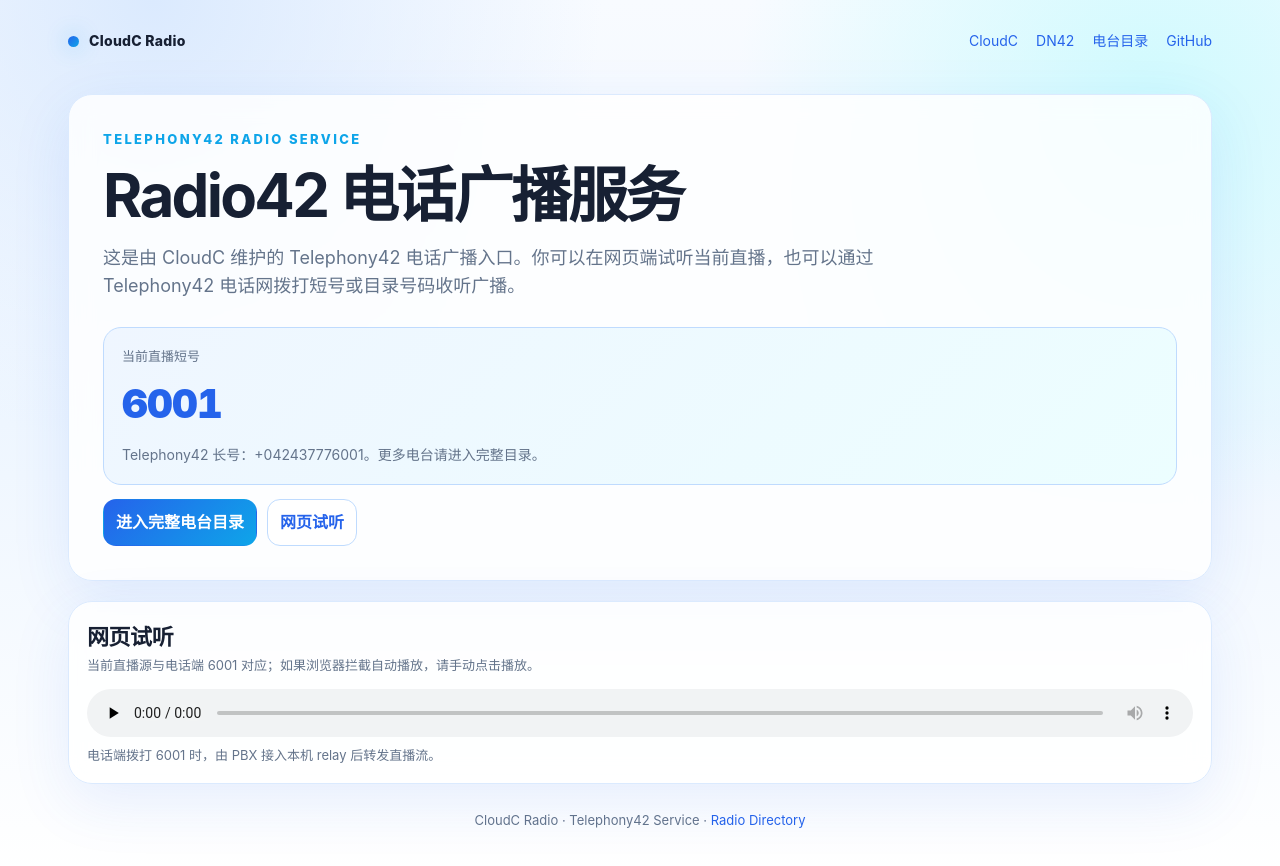
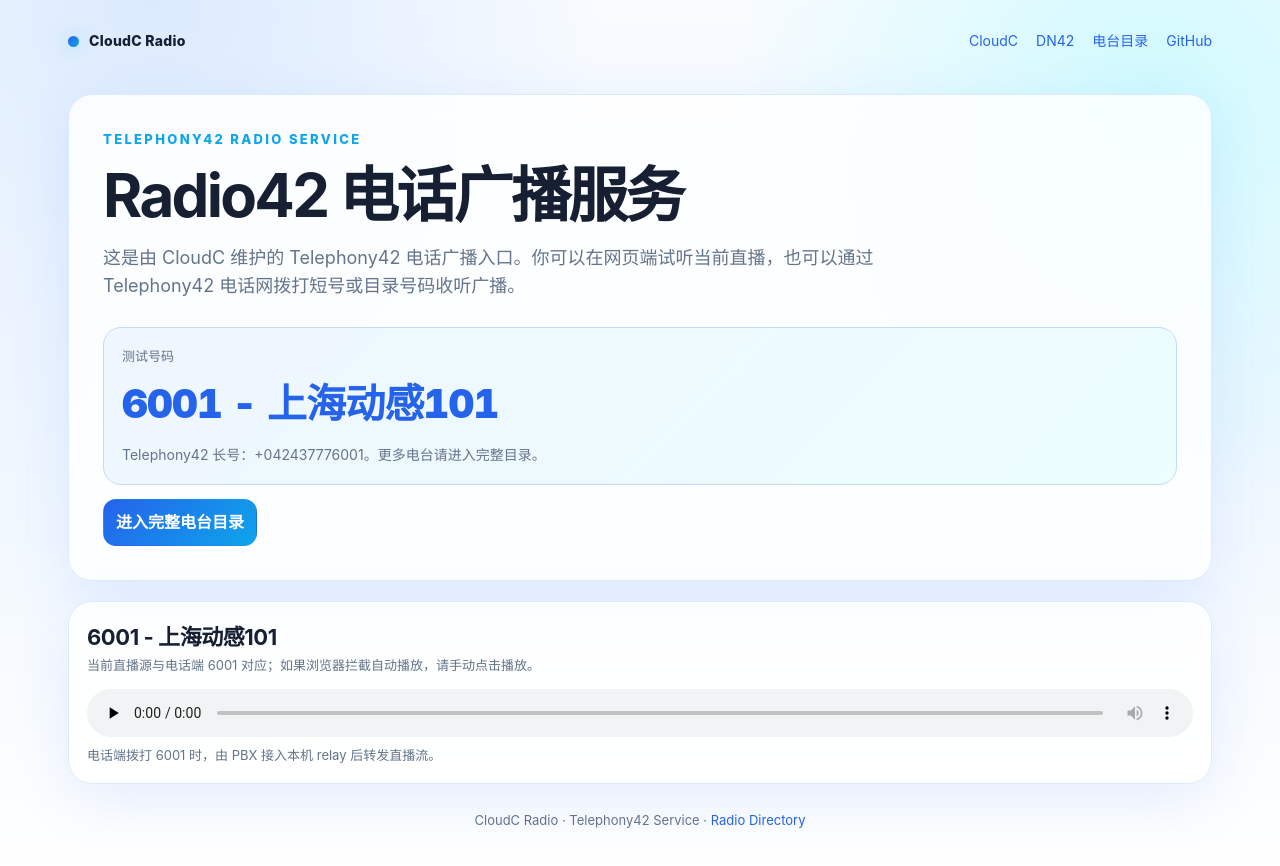
Before and after one commit to cloudc001/radio42, a plain HTML site: page index.html in a window 1280 px wide. Drawn offline with Linux system fonts and the light colour scheme.

Commit message:
Update Radio42 test number labels

```diff
--- a/index.html
+++ b/index.html
@@ -16,7 +16,7 @@
 </head>
 <body><main>
 <nav class="nav"><div class="brand"><span class="dot"></span><span>CloudC Radio</span></div><div class="nav-links"><a href="https://cloudc.dev/">CloudC</a><a href="https://dn42.cloudc.dev/">DN42</a><a href="/radio/">电台目录</a><a href="https://github.com/cloudc001/radio42">GitHub</a></div></nav>
-<section class="hero"><div class="hero-card"><div class="eyebrow">Telephony42 Radio Service</div><h1>Radio42 电话广播服务</h1><p class="lead">这是由 CloudC 维护的 Telephony42 电话广播入口。你可以在网页端试听当前直播，也可以通过 Telephony42 电话网拨打短号或目录号码收听广播。</p><div class="dial-box"><div class="dial-label">当前直播短号</div><div class="dial-number">6001</div><div class="dial-note">Telephony42 长号：+042437776001。更多电台请进入完整目录。</div></div><div class="button-row"><a class="button primary" href="/radio/">进入完整电台目录</a><a class="button" href="#listen">网页试听</a></div></div></section>
-<section id="listen" class="panel"><div class="section-head"><div><h2>网页试听</h2><div class="hint">当前直播源与电话端 6001 对应；如果浏览器拦截自动播放，请手动点击播放。</div></div></div><audio controls preload="none" src="https://lhttp.qtfm.cn/live/274/64k.mp3">当前浏览器不支持音频播放。</audio><div class="player-note">电话端拨打 6001 时，由 PBX 接入本机 relay 后转发直播流。</div></section>
+<section class="hero"><div class="hero-card"><div class="eyebrow">Telephony42 Radio Service</div><h1>Radio42 电话广播服务</h1><p class="lead">这是由 CloudC 维护的 Telephony42 电话广播入口。你可以在网页端试听当前直播，也可以通过 Telephony42 电话网拨打短号或目录号码收听广播。</p><div class="dial-box"><div class="dial-label">测试号码</div><div class="dial-number">6001 - 上海动感101</div><div class="dial-note">Telephony42 长号：+042437776001。更多电台请进入完整目录。</div></div><div class="button-row"><a class="button primary" href="/radio/">进入完整电台目录</a></div></div></section>
+<section id="listen" class="panel"><div class="section-head"><div><h2>6001 - 上海动感101</h2><div class="hint">当前直播源与电话端 6001 对应；如果浏览器拦截自动播放，请手动点击播放。</div></div></div><audio controls preload="none" src="https://lhttp.qtfm.cn/live/274/64k.mp3">当前浏览器不支持音频播放。</audio><div class="player-note">电话端拨打 6001 时，由 PBX 接入本机 relay 后转发直播流。</div></section>
 <div class="footer">CloudC Radio · Telephony42 Service · <a href="/radio/">Radio Directory</a></div>
 </main></body></html>
```
